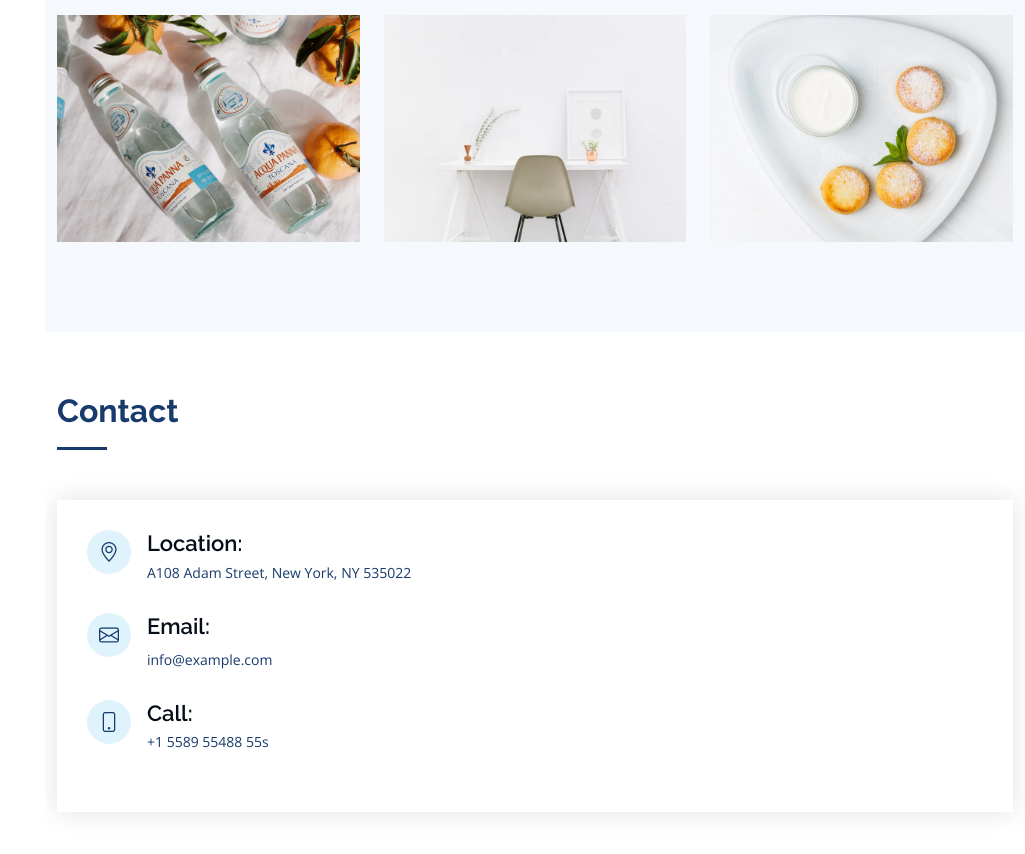
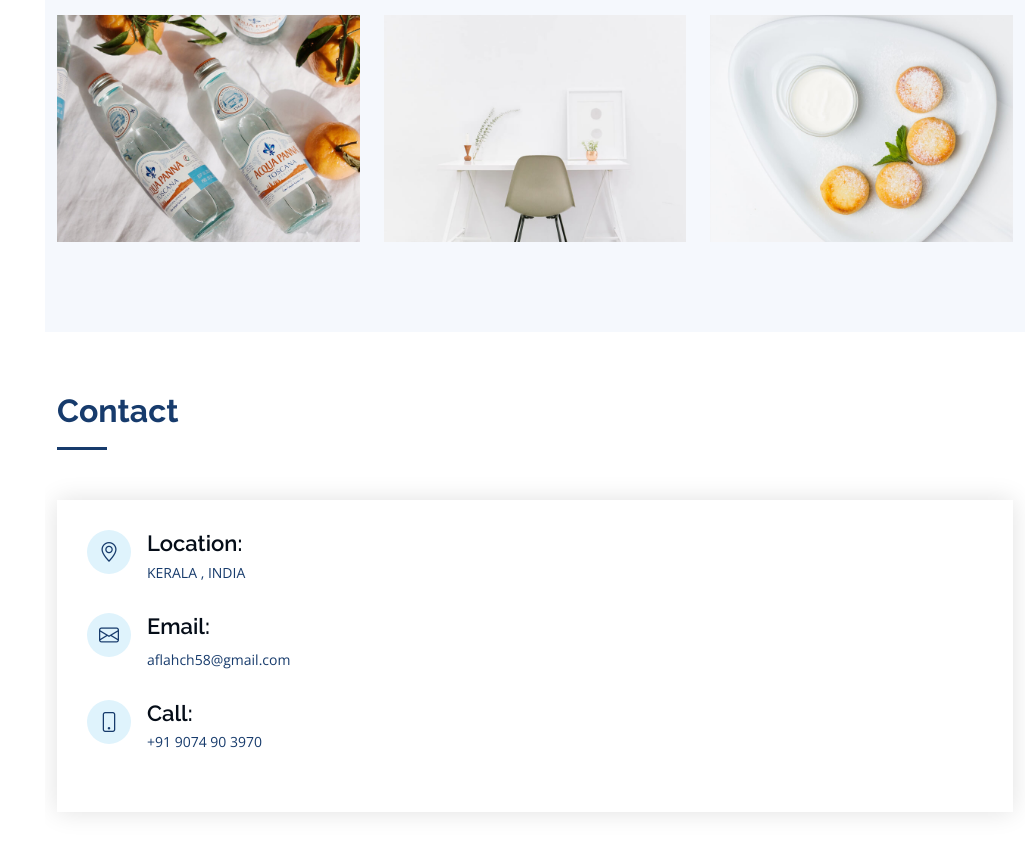
Before and after one commit to mcodevpltd/aflahch-cv, a plain HTML site: page index.html in a window 1280 px wide. Shown: the part 3080-3934 px from the top of the page, without its empty margins (255-1280 px from the left). Drawn offline with nearby package versions, Linux system fonts and the light colour scheme.

Commit message:
changed contact details

```diff
--- a/index.html
+++ b/index.html
@@ -92,25 +92,7 @@
     </header>
     <!-- End Header -->
 
-    <!-- ======= Hero Section ======= -->
-    <!-- <section
-      id="hero"
-      class="d-flex flex-column justify-content-center align-items-center"
-    >
-      <div class="row d-flex">
-        <div class="col-lg-4" data-aos="fade-right">
-          <img src="assets/img/profile-img.jpg" class="img-fluid" alt="" />
-        </div>
 
-        <div class="col-lg-6 hero-container d-flex flex-column justify-content-center align-items-start" data-aos="fade-in">
-          <h1>AFLAH CH</h1>
-          <p>KERALA , INDIA</p>
-          <p>+91 9074 90 3970</p>
-          <p>aflahch58@gmail.com</p>
-        </div>
-      </div>
-    </section> -->
-    <!-- End Hero -->
 
     <main id="main">
       <!-- ======= Resume Section ======= -->
@@ -577,19 +559,19 @@
                 <div class="address">
                   <i class="bi bi-geo-alt"></i>
                   <h4>Location:</h4>
-                  <p>A108 Adam Street, New York, NY 535022</p>
+                  <p>KERALA , INDIA</p>
                 </div>
 
                 <div class="email">
                   <i class="bi bi-envelope"></i>
                   <h4>Email:</h4>
-                  <p>info@example.com</p>
+                  <p>aflahch58@gmail.com</p>
                 </div>
 
                 <div class="phone">
                   <i class="bi bi-phone"></i>
                   <h4>Call:</h4>
-                  <p>+1 5589 55488 55s</p>
+                  <p>+91 9074 90 3970</p>
                 </div>
 
               </div>
```
